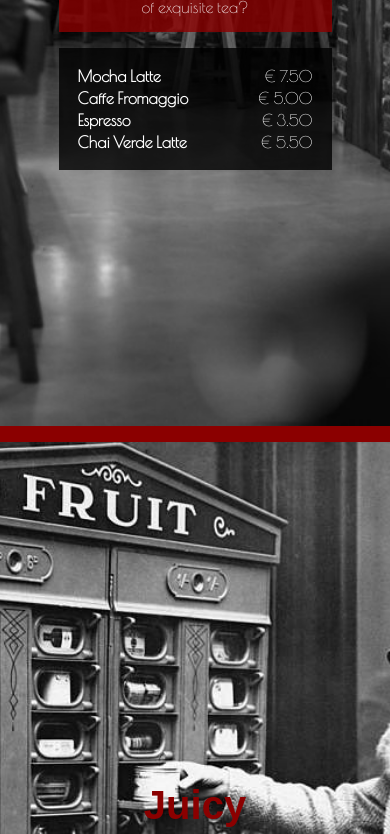
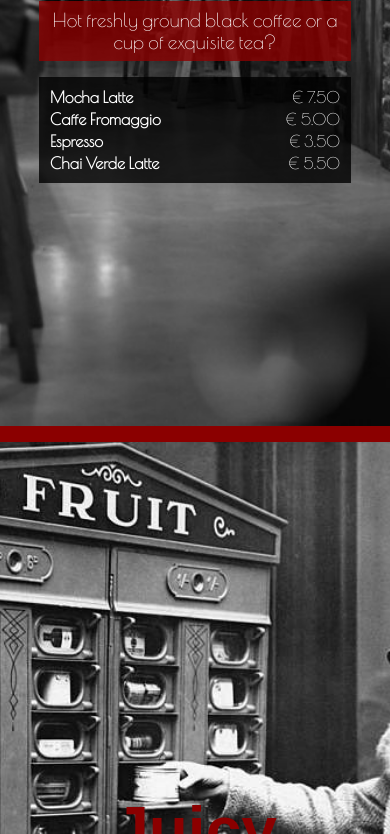
Before and after one commit to angelstam/lexicon-front-end-1-html-css-exercise-caffe-retro, a plain HTML site: page index.html in a window 390 px wide. Shown: the part 418-1252 px from the top of the page. Drawn offline with nearby package versions, Linux system fonts and the light colour scheme; a web font is replaced by a local one.

Commit message:
Update stylesheets, final adjustments to mobile.

```diff
--- a/index-mobile.css
+++ b/index-mobile.css
@@ -7,11 +7,17 @@ nav {
 }
 
 h1 {
-    font-size: 2.5rem;
+    font-size: 4rem;
+}
+
+article * {
+    width: 80vw;
 }
 
 blockquote {
     position: static;
+    padding: 0.5rem 0;
+    font-size: 1.2rem;
 }
 
 blockquote:last-of-type {
@@ -19,5 +25,5 @@ blockquote:last-of-type {
 }
 
 table {
-    padding: 1rem;
+    padding: 0.5rem;
 }
```
